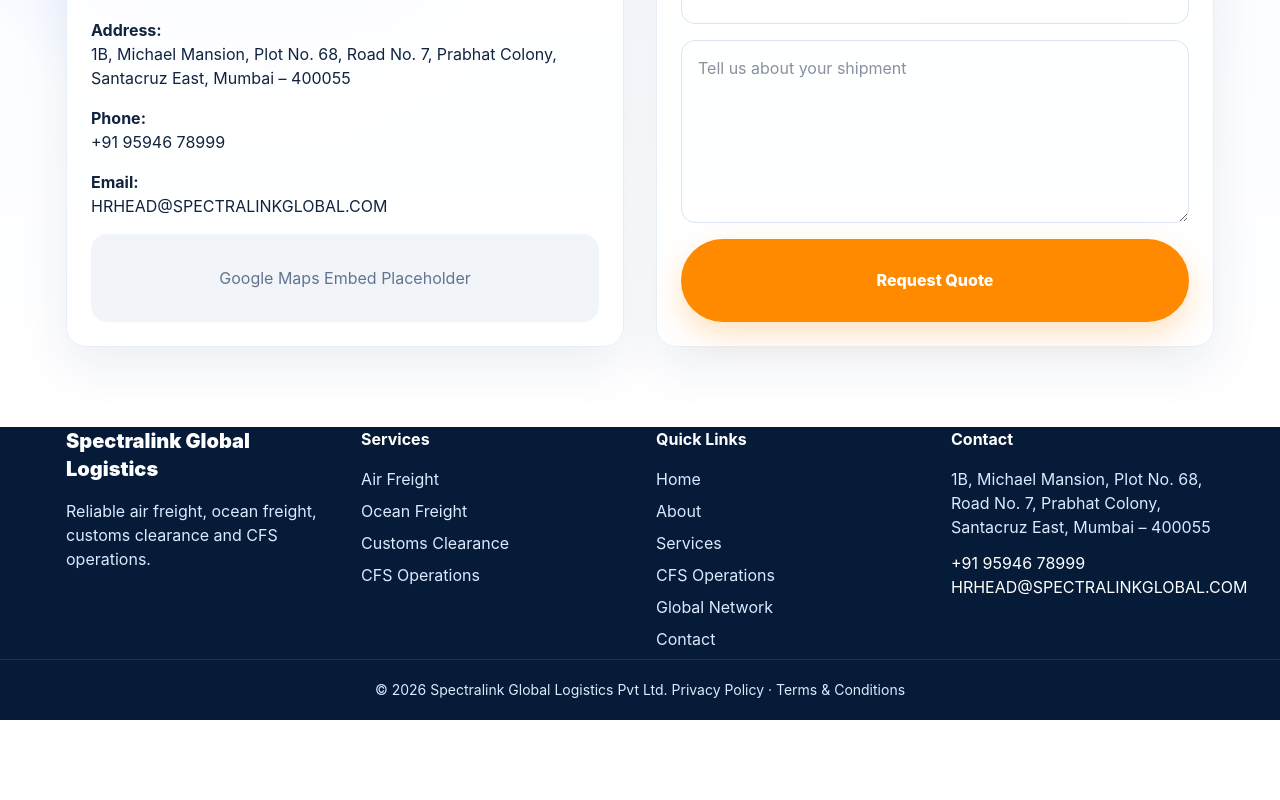
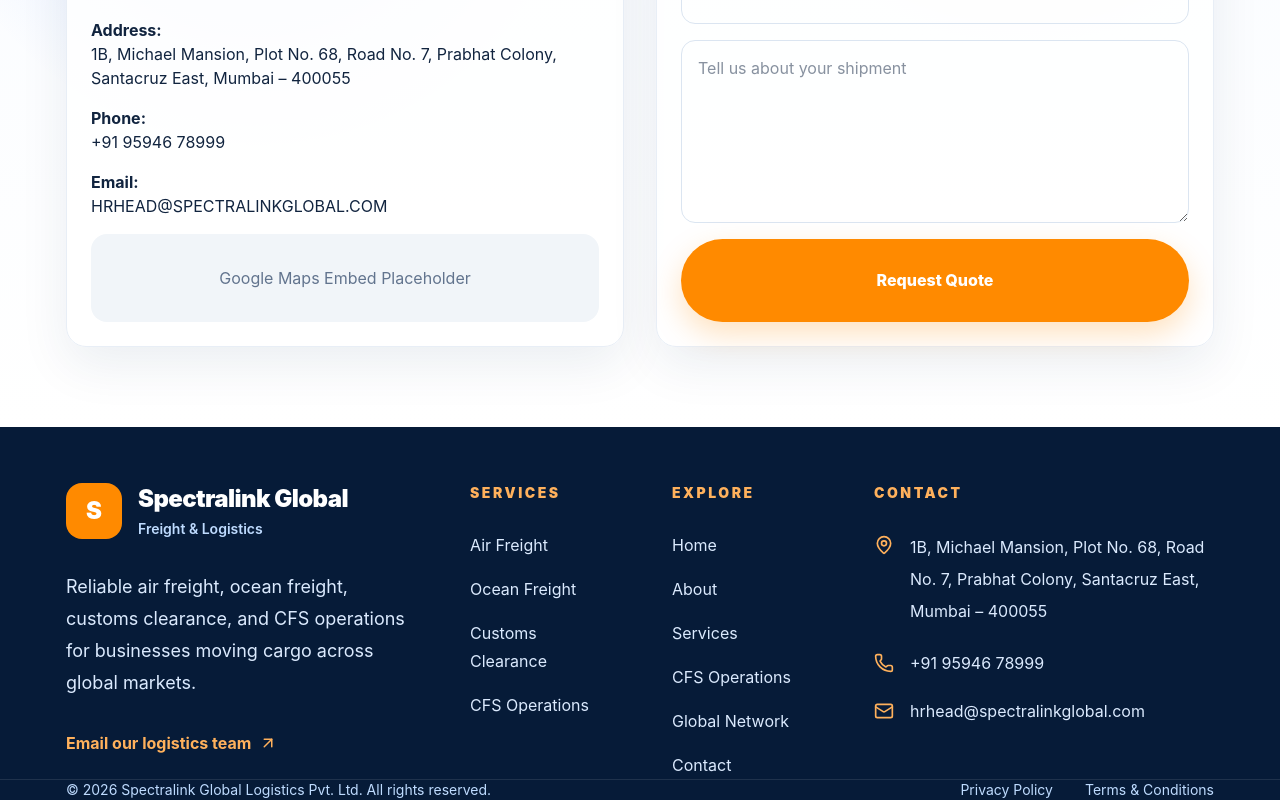
Before and after one commit to spectralinkglobal/spectralinkglobal.github.io, a React (Vite) app: page /contact in a window 1280 px wide. Shown: the part 420-1220 px from the top of the page. Before the commit the page ends 1140 px from the top, so only its background shows below. Built offline with nearby package versions, Linux system fonts and the light colour scheme.

Commit message:
Footer updated

```diff
--- a/src/components/Footer.tsx
+++ b/src/components/Footer.tsx
@@ -1,3 +1,153 @@
+import { ArrowUpRight, Mail, MapPin, Phone } from 'lucide-react';
 import { Link } from 'react-router-dom';
+
 import { company, nav, services } from '../data/site';
-export default function Footer(){return <footer className="bg-[#061b38] text-white"><div className="container grid gap-8 py-12 md:grid-cols-4"><div><h3 className="text-xl font-black">Spectralink Global Logistics</h3><p className="mt-4 text-blue-100">Reliable air freight, ocean freight, customs clearance and CFS operations.</p></div><div><h4 className="font-bold mb-4">Services</h4>{services.map(s=><p key={s.title} className="text-blue-100 mb-2">{s.title}</p>)}</div><div><h4 className="font-bold mb-4">Quick Links</h4>{nav.map(([l,p])=><Link className="block text-blue-100 mb-2" key={p} to={p}>{l}</Link>)}</div><div><h4 className="font-bold mb-4">Contact</h4><p className="text-blue-100">{company.address}</p><p className="mt-3">{company.phone}</p><p>{company.email}</p></div></div><div className="border-t border-white/10 py-5 text-center text-sm text-blue-100">© {new Date().getFullYear()} Spectralink Global Logistics Pvt Ltd. Privacy Policy · Terms & Conditions</div></footer>}
+
+const EMAIL_ADDRESS = 'hrhead@spectralinkglobal.com';
+
+export default function Footer() {
+  return (
+<footer className="bg-[#061b38] pt-10 text-white lg:pt-14">
+  <div className="container pb-14 lg:pb-16">
+    <div className="grid gap-y-14 xl:grid-cols-12 xl:gap-x-16">
+          {/* Brand */}
+          <div className="xl:col-span-4">
+            <Link
+              to="/"
+              className="inline-flex items-center gap-4"
+              aria-label="Spectralink Global home"
+            >
+              <span className="grid h-14 w-14 shrink-0 place-items-center rounded-2xl bg-[#FF8A00] text-2xl font-black text-white">
+                S
+              </span>
+
+              <span>
+                <span className="block text-2xl font-black tracking-tight text-white">
+                  Spectralink Global
+                </span>
+
+                <span className="mt-1 block text-sm font-semibold text-blue-200">
+                  Freight &amp; Logistics
+                </span>
+              </span>
+            </Link>
+
+            <p className="mt-8 max-w-md text-lg leading-8 text-blue-100">
+              Reliable air freight, ocean freight, customs clearance, and CFS
+              operations for businesses moving cargo across global markets.
+            </p>
+
+            <a
+              href={`mailto:${EMAIL_ADDRESS}?subject=${encodeURIComponent(
+                'Logistics Enquiry - Spectralink Global'
+              )}`}
+              className="mt-8 inline-flex items-center gap-2 text-base font-bold text-[#FFB15C] transition hover:text-white"
+            >
+              Email our logistics team
+              <ArrowUpRight size={18} />
+            </a>
+          </div>
+
+          {/* Services */}
+          <div className="xl:col-span-2">
+            <h4 className="text-sm font-black uppercase tracking-[0.18em] text-[#FFB15C]">
+              Services
+            </h4>
+
+            <ul className="mt-7 space-y-4">
+              {services.map((service) => (
+                <li key={service.title}>
+                  <Link
+                    to="/services"
+                    className="text-base leading-7 text-blue-100 transition hover:text-white"
+                  >
+                    {service.title}
+                  </Link>
+                </li>
+              ))}
+            </ul>
+          </div>
+
+          {/* Explore */}
+          <div className="xl:col-span-2">
+            <h4 className="text-sm font-black uppercase tracking-[0.18em] text-[#FFB15C]">
+              Explore
+            </h4>
+
+            <ul className="mt-7 space-y-4">
+              {nav.map(([label, path]) => (
+                <li key={path}>
+                  <Link
+                    to={path}
+                    className="text-base leading-7 text-blue-100 transition hover:text-white"
+                  >
+                    {label}
+                  </Link>
+                </li>
+              ))}
+            </ul>
+          </div>
+
+          {/* Contact */}
+          <div className="xl:col-span-4">
+            <h4 className="text-sm font-black uppercase tracking-[0.18em] text-[#FFB15C]">
+              Contact
+            </h4>
+
+            <div className="mt-7 space-y-6 text-base text-blue-100">
+              <div className="flex items-start gap-4">
+                <MapPin
+                  size={20}
+                  className="mt-1 shrink-0 text-[#FFB15C]"
+                />
+
+                <p className="max-w-md leading-8">{company.address}</p>
+              </div>
+
+              <a
+                href={`tel:${company.phone}`}
+                className="flex items-center gap-4 transition hover:text-white"
+              >
+                <Phone size={20} className="shrink-0 text-[#FFB15C]" />
+                <span>{company.phone}</span>
+              </a>
+
+              <a
+                href={`mailto:${EMAIL_ADDRESS}`}
+                className="flex items-center gap-4 break-all transition hover:text-white"
+              >
+                <Mail size={20} className="shrink-0 text-[#FFB15C]" />
+                <span>{EMAIL_ADDRESS}</span>
+              </a>
+            </div>
+          </div>
+        </div>
+      </div>
+
+      <div className="border-t border-white/10">
+        <div className="container flex flex-col gap-5 py-8 text-sm text-blue-200 md:flex-row md:items-center md:justify-between">
+          <p>
+            © {new Date().getFullYear()} Spectralink Global Logistics Pvt. Ltd.
+            All rights reserved.
+          </p>
+
+          <div className="flex flex-wrap gap-x-8 gap-y-3">
+            <Link
+              to="/privacy-policy"
+              className="transition hover:text-white"
+            >
+              Privacy Policy
+            </Link>
+
+            <Link
+              to="/terms-and-conditions"
+              className="transition hover:text-white"
+            >
+              Terms &amp; Conditions
+            </Link>
+          </div>
+        </div>
+      </div>
+    </footer>
+  );
+}
--- a/src/pages/Home.tsx
+++ b/src/pages/Home.tsx
@@ -124,7 +124,7 @@
       </section>
 
       <section className="section bg-[#0B2D5B] text-white">
-        <div className="container grid items-center gap-8 lg:grid-cols-2">
+        <div className="container grid items-center gap-8 ">
           <div>
             <h2 className="text-3xl font-black md:text-5xl">
               Let&apos;s Begin a Journey of Everlasting Business Partnership
@@ -136,7 +136,7 @@
             </p>
           </div>
 
-          <ContactForm />
+          {/* <ContactForm /> */}
         </div>
       </section>
     </>
```
